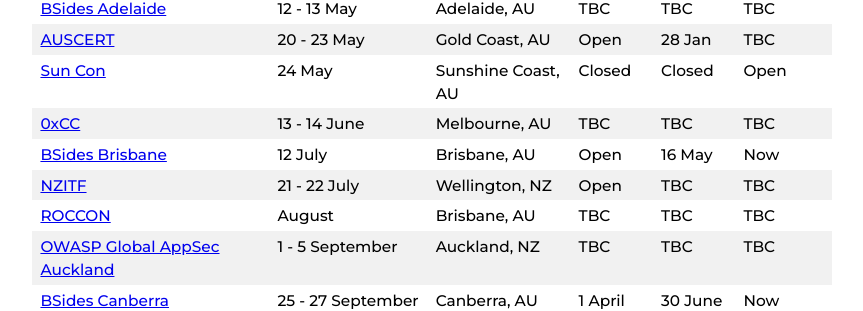
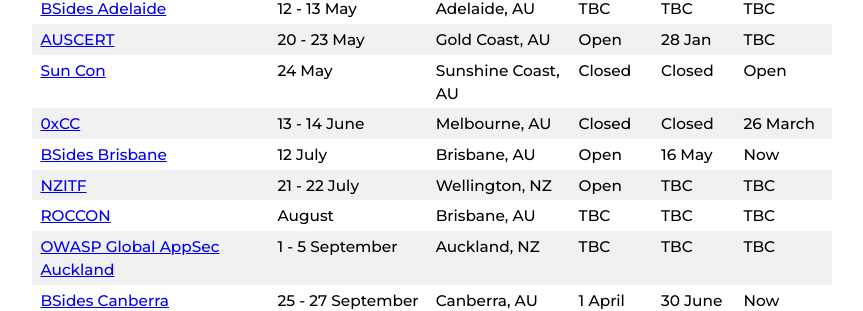
Before and after one commit to nzkarit/downundercons, a Jekyll site: the page built from index.markdown, in a window 1280 px wide. Shown: the part 491-802 px from the top of the page, without its empty margins (208-1071 px from the left). Built offline with Jekyll 4.4.1, drawn with Linux system fonts in a browser that asks for light colours.

Commit message:
Update index.markdown

```diff
--- a/index.markdown
+++ b/index.markdown
@@ -18,7 +18,7 @@ These are a list of hacker/infosec cons and meetups in the NZ and Aussie Area.
 | [BSides Adelaide](https://www.bsidesadelaide.com.au/) | 12 - 13 May | Adelaide, AU | TBC | TBC | TBC |
 | [AUSCERT](https://conference.auscert.org.au/) | 20 - 23 May | Gold Coast, AU | Open | 28 Jan | TBC |
 | [Sun Con](https://sunconqld.com/) | 24 May | Sunshine Coast, AU | Closed | Closed | Open |
-| [0xCC](https://0xcc.sh/) | 13 - 14 June | Melbourne, AU | TBC | TBC | TBC |
+| [0xCC](https://0xcc.sh/) | 13 - 14 June | Melbourne, AU | Closed | Closed | 26 March |
 | [BSides Brisbane](https://bsidesbrisbane.com/) | 12 July | Brisbane, AU | Open | 16 May | Now |
 | [NZITF](https://nzitf.org.nz/conference-details) | 21 - 22 July | Wellington, NZ | Open | TBC | TBC |
 | [ROCCON](https://www.realmsofcyber.com/) | August | Brisbane, AU | TBC | TBC | TBC |
```
